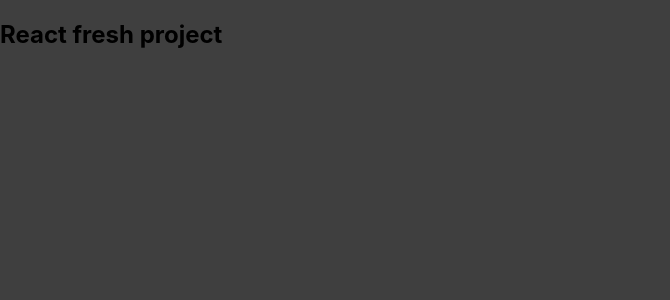
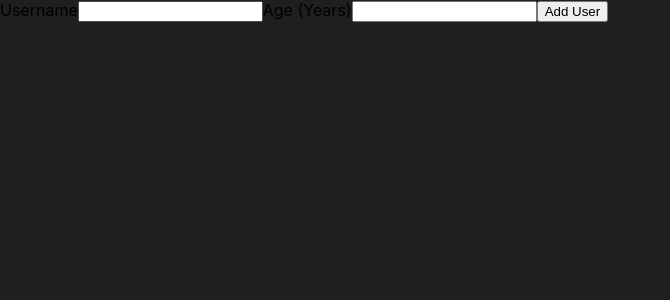
Before and after one commit to SteveLabrinos/react-playground, a React (Create React App) app: page / in a window 1280 px wide. Shown: the top 300 px of the page, without its empty margins (0-670 px from the left). Built offline with nearby package versions, Linux system fonts and the light colour scheme.

Commit message:
add user component to get new username and age

```diff
--- a/src/App.js
+++ b/src/App.js
@@ -1,7 +1,9 @@
+import AddUser from './components/Users/AddUser';
+
 function App() {
   return (
     <div>
-      <h2>React fresh project</h2>
+      <AddUser />
     </div>
   );
 }
--- /dev/null
+++ b/src/components/Users/AddUser.js
@@ -0,0 +1,47 @@
+import { useState } from 'react';
+
+function AddUser() {
+  const [insertedData, setInsertedData] = useState({
+    username: '',
+    age: '',
+  });
+
+  const inputHandler = property => event => {
+    setInsertedData(prevData => {
+      return { ...prevData, [property]: event.target.value };
+    });
+  };
+
+  const submitHandler = event => {
+    event.preventDefault();
+    // Send the data to the parent
+    console.log(insertedData);
+    // Reset the form inputs
+    setInsertedData({
+      username: '',
+      age: '',
+    });
+  };
+
+  return (
+    <form onSubmit={submitHandler}>
+      <label htmlFor='username'>Username</label>
+      <input
+        onChange={inputHandler('username')}
+        value={insertedData.username}
+        id='username'
+        type='text'
+      />
+      <label htmlFor='age'>Age (Years)</label>
+      <input
+        onChange={inputHandler('age')}
+        value={insertedData.age}
+        id='age'
+        type='number'
+      />
+      <button type='submit'>Add User</button>
+    </form>
+  );
+}
+
+export default AddUser;
--- a/src/index.css
+++ b/src/index.css
@@ -6,11 +6,10 @@
 
 body {
   margin: 0;
-  background-color: #3f3f3f;
+  background-color: #1f1f1f;
 }
 
 html {
-  font-family: -apple-system, BlinkMacSystemFont, 'Segoe UI', 'Roboto', 'Oxygen',
-  'Ubuntu', 'Cantarell', 'Fira Sans', 'Droid Sans', 'Helvetica Neue',
-  sans-serif;
+  font-family: -apple-system, BlinkMacSystemFont, 'Segoe UI', 'Roboto', 'Oxygen', 'Ubuntu',
+    'Cantarell', 'Fira Sans', 'Droid Sans', 'Helvetica Neue', sans-serif;
 }
```
